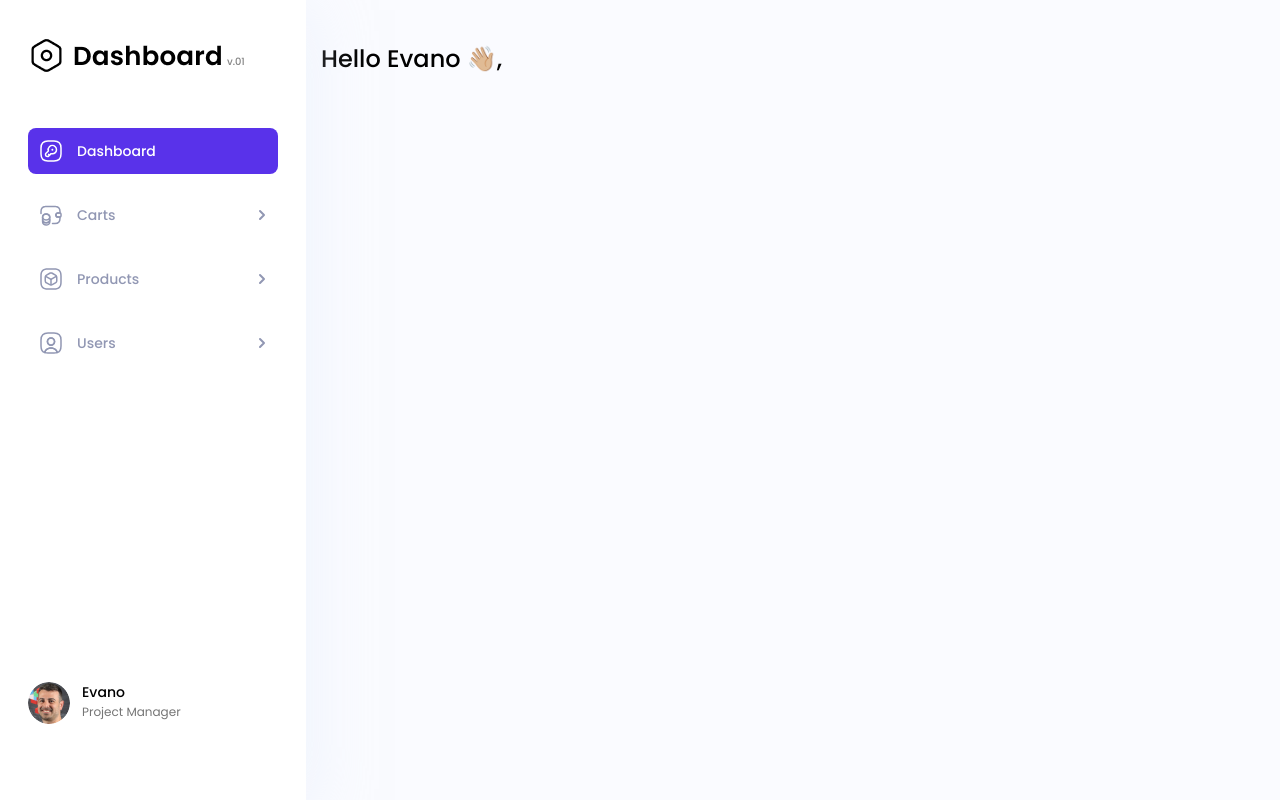
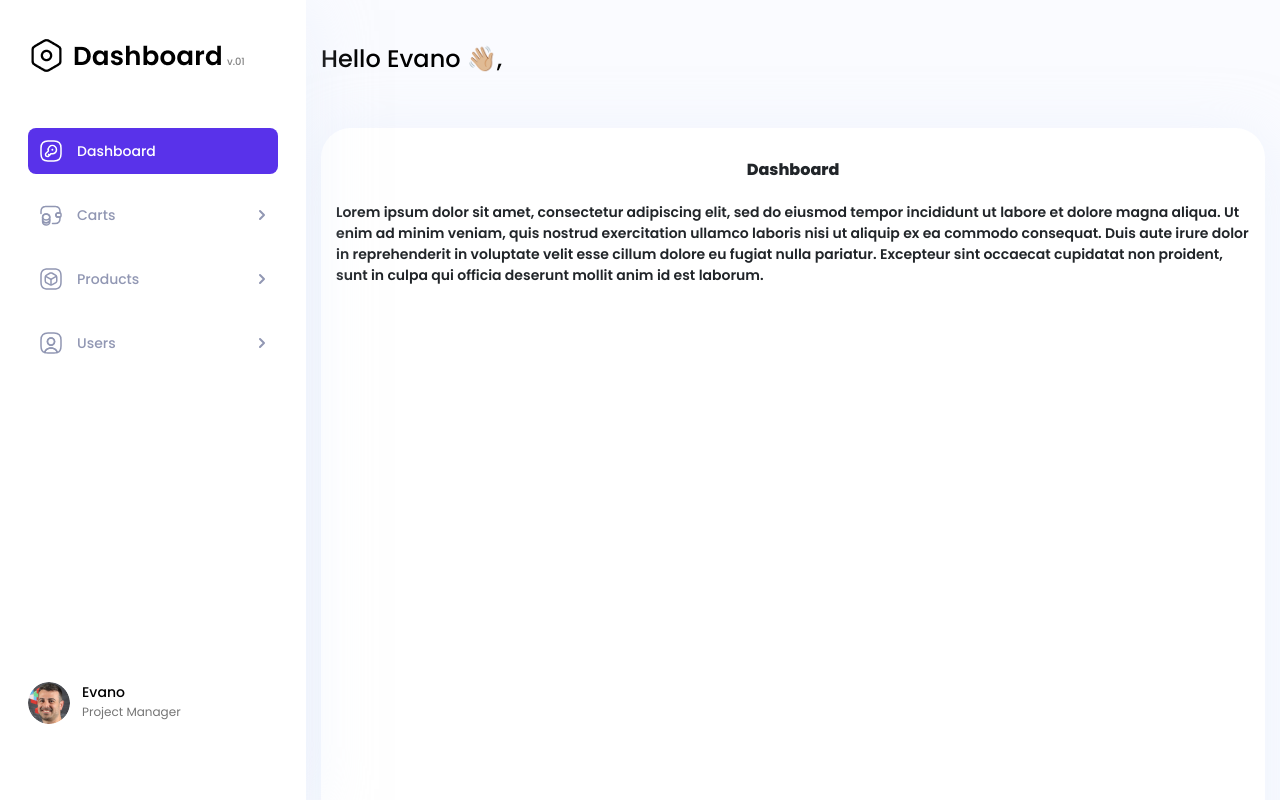
Before and after one commit to grenada98/dashboard, a React (Create React App) app: page / in a window 1280 px wide. Built offline with nearby package versions, Linux system fonts and the light colour scheme; the HTML template or start-up script is replaced by a standard one.

Commit message:
add close sidebar from category

```diff
--- a/src/App.js
+++ b/src/App.js
@@ -1,7 +1,7 @@
 import './App.scss';
 import {Sidemenu} from './components/Sidemenu';
 import {MainWindow} from './components/MainWindow';
-import { useState} from 'react';
+import { useEffect, useState} from 'react';
 import { BrowserRouter as Router, Route, Routes } from 'react-router-dom';
 
 
@@ -9,6 +9,13 @@ import { BrowserRouter as Router, Route, Routes } from 'react-router-dom';
 function App() {
   const [sideMenu, setSideMenu] = useState(false);
   const [category, setCategory] = useState("Carts");
+  useEffect(()=>{
+    setSideMenu(false)
+    console.log("Меняется категория")
+  }, [category])
+  useEffect(()=>{
+    console.log("Меню закрывается/открывается " + sideMenu)
+  }, [sideMenu])
   const [inputValue, setInputValue] = useState("");
   return (
     <Router>
--- a/src/App.scss
+++ b/src/App.scss
@@ -69,6 +69,9 @@ input{
     align-items: center;
   }
   .burger{
+    position: absolute;
+    left: 350%;
+    top: 10%;
     min-width: 30px;
     margin-right: 0;
   }
@@ -162,7 +165,33 @@ input{
     line-height: 18px;
   }
 }
-
+.dashboard{
+  &__wrapper{
+    box-shadow: 0px 10px 60px rgba(226, 236, 249, 0.5);
+    border-radius: 30px;
+    padding: 30px 40px 40px 38px;
+    max-width: 968px;
+    width: 100%;
+    min-height: 812px;
+    background-color: #FFFFFF;
+    display: flex;
+    flex-direction: column;
+    align-items: center;
+    @media (max-width: 1400px){
+      padding-left: 15px;
+      padding-right: 15px;
+    }
+  }
+  &__title{
+    font-weight: 800;
+    font-size: 16px;
+    margin-bottom: 20px;
+  }
+  &__text{
+    font-weight: 600;
+    font-size: 14px;
+  }
+}
 .main-wrapper{
   width: 100%;
   padding: 41px 95px 15px 71px;
@@ -224,9 +253,6 @@ input{
       transform: rotate(360deg);
     }
   }
-}
-.header{
-
 }
 .burger{
   width: 30px;
@@ -311,7 +337,7 @@ input{
   @media (max-width: 1090px){
     max-width: 1058px;
   }
-  @media (max-width: 640px){
+  @media (max-width: 800px){
     padding-right: 0;
     padding-left: 0;
   }
@@ -426,6 +452,22 @@ input{
       font-weight: 500;
       line-height: 21px;
       color: rgba(41, 45, 50, 1);
+      &.carts{
+        &:first-child{
+          width: 50%;
+          @media(max-width: 640px){
+            width:auto;
+          }
+        }
+      }
+      &.users{
+        &:nth-child(4){
+          @media(max-width: 1200px){
+            width: 10%;
+          }
+        }
+      }
+
     }
     th{
       text-align: start;
@@ -554,6 +596,9 @@ input{
       margin-right: 12px;
       transition: 0.3s;
       padding: 0;
+      &:focus{
+        box-shadow: none;
+      }
       &:hover{
         background-color: #8f7cd4;
         color: #FFFFFF;
--- a/src/components/Dashboard.js
+++ b/src/components/Dashboard.js
@@ -1,5 +1,10 @@
 import React from "react";
 
 export const Dashboard = () => {
-    return(<></>)
+    return(
+        <div className="dashboard__wrapper">
+            <div className="dashboard__title">Dashboard</div>
+            <div className="dashboard__text">Lorem ipsum dolor sit amet, consectetur adipiscing elit, sed do eiusmod tempor incididunt ut labore et dolore magna aliqua. Ut enim ad minim veniam, quis nostrud exercitation ullamco laboris nisi ut aliquip ex ea commodo consequat. Duis aute irure dolor in reprehenderit in voluptate velit esse cillum dolore eu fugiat nulla pariatur. Excepteur sint occaecat cupidatat non proident, sunt in culpa qui officia deserunt mollit anim id est laborum.</div>
+        </div>
+    )
 }
--- a/src/components/MainWindow.js
+++ b/src/components/MainWindow.js
@@ -13,10 +13,6 @@ export const MainWindow = (props) => {
     const wrapperRef = useRef();
     useClickOutside(wrapperRef)
 
-
-    useEffect(()=>{
-        console.log(props.category)
-    })
     return(
         <div className="main-wrapper">
             <div className="header">
--- a/src/components/TableComponents/CartsTable.js
+++ b/src/components/TableComponents/CartsTable.js
@@ -11,7 +11,6 @@ export const CartsTable = (props) => {
     let startIndex = (pagination.currentPage - 1) * pagination.perPage;
     let endIndex = startIndex + pagination.perPage;
     const currentData = data.slice(startIndex, endIndex)
-    let totalpages = Math.ceil(data.length/8);
     useEffect(()=>{
         setBlock(true)
         fetchData("Carts").then((data)=>{
@@ -48,10 +47,10 @@ export const CartsTable = (props) => {
                 {   currentData.map((elem) =>{
                         return(
                             <Tr key={elem['id']}>
-                                <Td>{elem?.['products']?.[1]['title']}</Td>
-                                <Td>{elem?.['products']?.[1]['price']}</Td>
-                                <Td>{elem?.['products']?.[1]['quantity']}</Td>
-                                <Td>{elem?.['products']?.[1]['total']}</Td>
+                                <Td className='carts'>{elem?.['products']?.[1]['title']}</Td>
+                                <Td className="carts">{elem?.['products']?.[1]['price']}</Td>
+                                <Td className="carts">{elem?.['products']?.[1]['quantity']}</Td>
+                                <Td className="carts">{elem?.['products']?.[1]['total']}</Td>
                             </Tr>
                         )
                 })
@@ -60,7 +59,7 @@ export const CartsTable = (props) => {
         </Table>: null}
         <div className="window__result-pagination-wrapper">
                 <div className="window__show-results">Showing data {startIndex} to {endIndex > data.length ? data.length : endIndex} of {data.length} entries</div>
-                <PaginatedItems category={props.category} pagination={pagination} setPagination={setPagination} totalpages={totalpages}/>
+                <PaginatedItems category={props.category} pagination={pagination} setPagination={setPagination}/>
         </div>
     </div>
     )
--- a/src/components/TableComponents/ProductsTable.js
+++ b/src/components/TableComponents/ProductsTable.js
@@ -11,7 +11,6 @@ export const ProductsTable = (props) => {
     let startIndex = (pagination.currentPage - 1) * pagination.perPage;
     let endIndex = startIndex + pagination.perPage;
     const currentData = data.slice(startIndex, endIndex)
-    let totalpages = Math.ceil(data.length/8);
     useEffect(()=>{
         setBlock(true)
         fetchData("Products").then((data)=>{
@@ -48,11 +47,11 @@ export const ProductsTable = (props) => {
                     {   currentData.map((elem) =>{
                             return(
                                 <Tr key={elem['id']}>
-                                    <Td>{elem['title']}</Td>
-                                    <Td>{elem['brand']}</Td>
-                                    <Td>{elem['price']}</Td>
-                                    <Td>{elem['category']}</Td>
-                                    <Td>{elem['stock']}</Td>
+                                    <Td className="products">{elem['title']}</Td>
+                                    <Td className="products">{elem['brand']}</Td>
+                                    <Td className="products">{elem['price']}</Td>
+                                    <Td className="products">{elem['category']}</Td>
+                                    <Td className="products">{elem['stock']}</Td>
                                 </Tr>
                             )
                     })
@@ -61,8 +60,7 @@ export const ProductsTable = (props) => {
             </Table>: null}
             <div className="window__result-pagination-wrapper">
                     <div className="window__show-results">Showing data {startIndex} to {endIndex > data.length ? data.length : endIndex} of {data.length} entries</div>
-                    {/* <Pagination pag={pag} setPag={setPag} current={current} setCurrent={setCurrent} pagsize={pagsize} setPagsize={setPagsize} maxCountPages={maxCountPages} setMaxCountPages={setMaxCountPages}/> */}
-                    <PaginatedItems category={props.category} pagination={pagination} setPagination={setPagination} totalpages={totalpages}/>
+                    <PaginatedItems category={props.category} pagination={pagination} setPagination={setPagination}/>
                 </div>
             </div>
     )
--- a/src/components/TableComponents/UsersTable.js
+++ b/src/components/TableComponents/UsersTable.js
@@ -11,7 +11,6 @@ export const UsersTable = (props) => {
     let startIndex = (pagination.currentPage - 1) * pagination.perPage;
     let endIndex = startIndex + pagination.perPage;
     const currentData = data.slice(startIndex, endIndex)
-    let totalpages = Math.ceil(data.length/8);
     useEffect(()=>{
         setBlock(true)
         fetchData("Users").then((data)=>{
@@ -35,7 +34,7 @@ export const UsersTable = (props) => {
                 </div>
                 <InputSearch/>
             </div>
-            <Table withbasestyles={{breakpoint: '45em'}}  className="window__information-table">
+            <Table withbasestyles={{breakpoint: '100em'}}  className="window__information-table">
             <Thead>
                 <Tr className="window__information-table-header">
                     {tableHeaderData.map((item, i)=>{
@@ -48,12 +47,12 @@ export const UsersTable = (props) => {
                 {   currentData.map((elem) =>{
                         return(
                             <Tr key={elem['id']}>
-                                <Td>{elem['firstName']}</Td>
-                                <Td>{elem?.['company']?.['name']}</Td>
-                                <Td>{elem['phone']}</Td>
-                                <Td>{elem['email']}</Td>
-                                <Td>{elem?.['address']?.['city']}</Td>
-                                <Td><div className={elem['gender'] == "male" ? "status" :"status active" }>{elem['gender'] == "male" ? "Inactive" :"Active"}</div></Td>
+                                <Td className="users">{elem['firstName']}</Td>
+                                <Td className="users">{elem?.['company']?.['name']}</Td>
+                                <Td className="users">{elem['phone']}</Td>
+                                <Td className="users">{elem['email']}</Td>
+                                <Td className="users">{elem?.['address']?.['city']}</Td>
+                                <Td className="users"><div className={elem['gender'] == "male" ? "status" :"status active" }>{elem['gender'] == "male" ? "Inactive" :"Active"}</div></Td>
                             </Tr>
                         )
                 })
@@ -62,8 +61,7 @@ export const UsersTable = (props) => {
         </Table>
         <div className="window__result-pagination-wrapper">
                 <div className="window__show-results">Showing data {startIndex} to {endIndex > data.length ? data.length : endIndex} of {data.length} entries</div>
-                {/* <Pagination pag={pag} setPag={setPag} current={current} setCurrent={setCurrent} pagsize={pagsize} setPagsize={setPagsize} maxCountPages={maxCountPages} setMaxCountPages={setMaxCountPages}/> */}
-                <PaginatedItems category={props.category} pagination={pagination} setPagination={setPagination} totalpages={totalpages}/>
+                <PaginatedItems category={props.category} pagination={pagination} setPagination={setPagination}/>
         </div>
     </div>
     )
```
